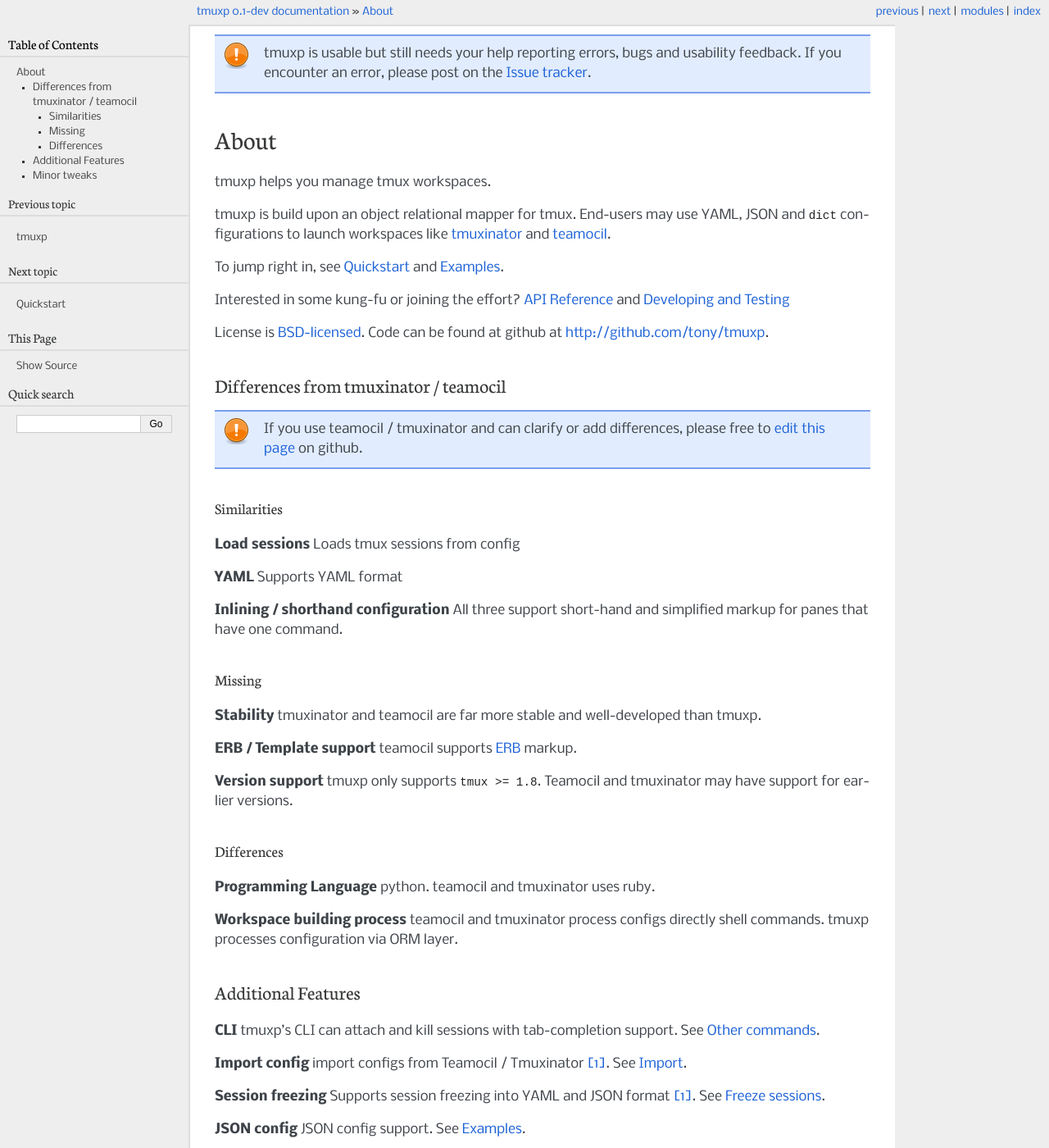
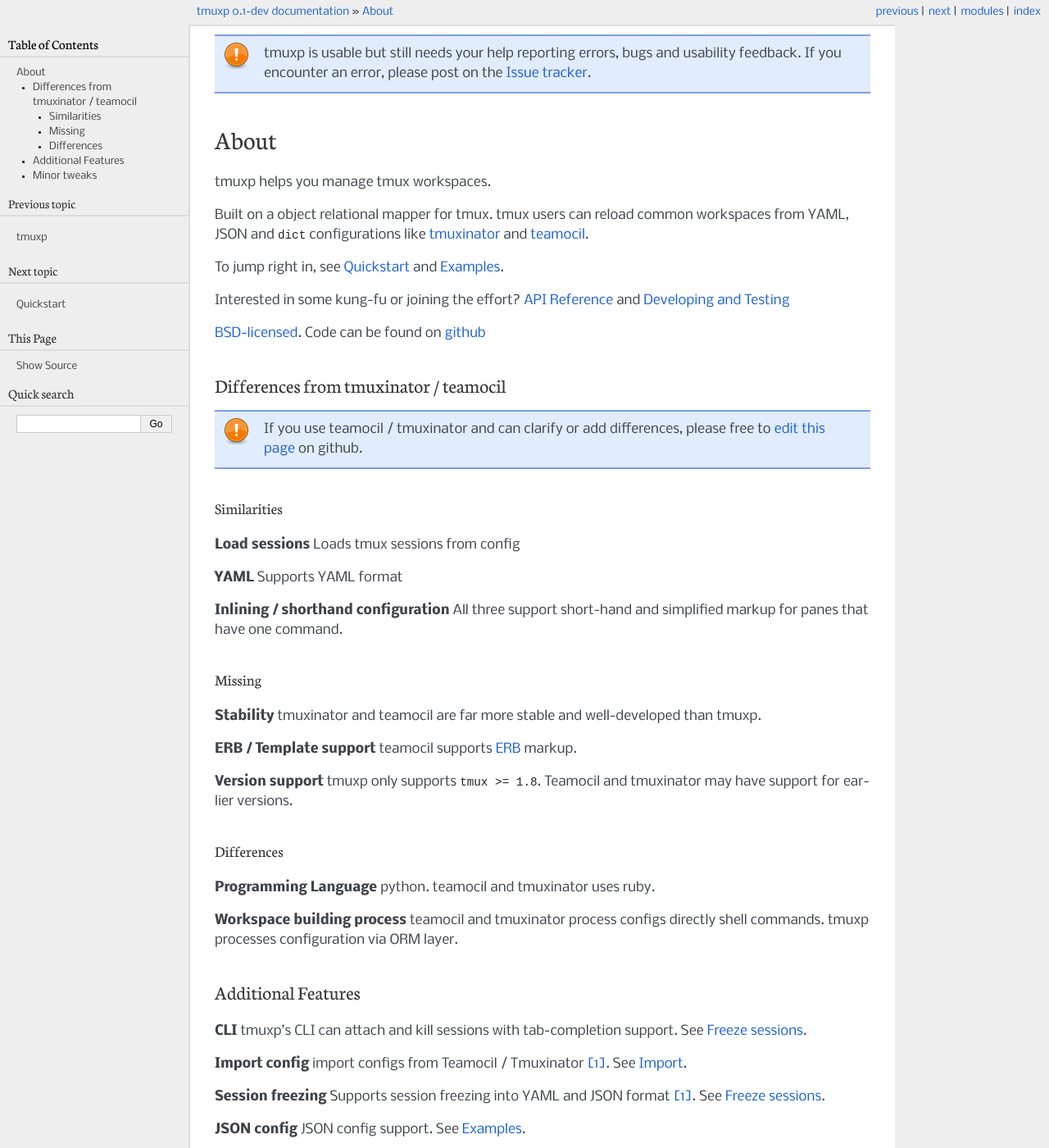
Before and after one commit to tmux-python/tmuxp, a Sphinx documentation site: the page built from doc/about.rst, in a window 1280 px wide and 1400 px high. Shown: the whole window at 82% size. Built offline with Sphinx 7.4.7, drawn with Linux system fonts in a browser that asks for light colours.

Commit message:
Doc updates

```diff
--- a/doc/about.rst
+++ b/doc/about.rst
@@ -8,8 +8,8 @@
 
 tmuxp helps you manage tmux workspaces.
 
-tmuxp is build upon an object relational mapper for tmux. End-users may
-use YAML, JSON and :py:obj:`dict` configurations to launch workspaces like
+Built on a object relational mapper for tmux. tmux users can reload common
+workspaces from YAML, JSON and :py:obj:`dict` configurations like
 `tmuxinator`_ and `teamocil`_.
 
 To jump right in, see :ref:`quickstart` and :ref:`examples`.
@@ -17,8 +17,8 @@
 Interested in some kung-fu or joining the effort? :ref:`api` and
 :ref:`developing`
 
-License  is `BSD-licensed`_. Code can be found at github at
-http://github.com/tony/tmuxp.
+`BSD-licensed`_. Code can be found on `github
+<http://github.com/tony/tmuxp.>`_
 
 Differences from tmuxinator / teamocil
 --------------------------------------
```
Also changed, not shown: doc/about_tmux.rst (+3 -5 lines), doc/cli.rst (+26 -25 lines).
